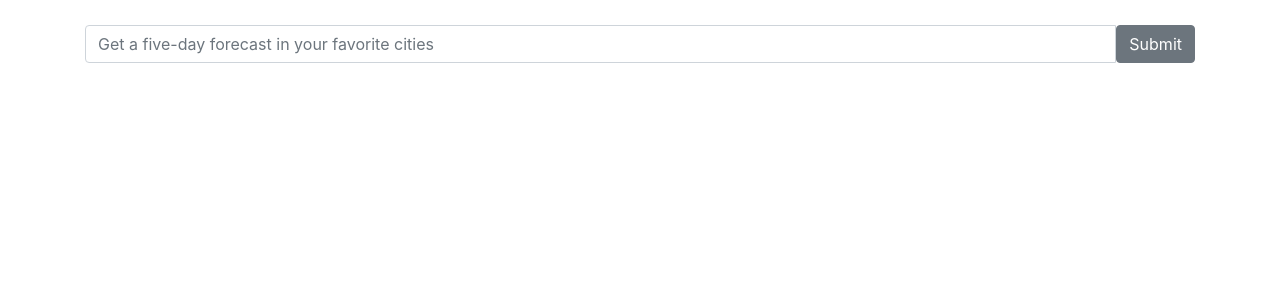
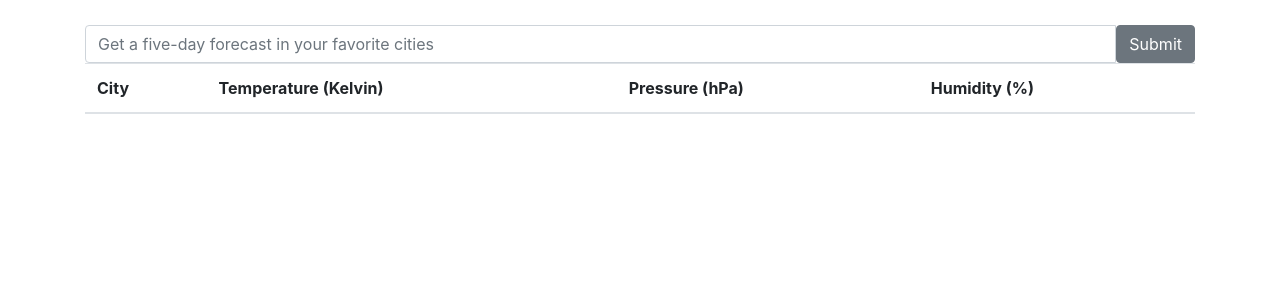
Before and after one commit to Rpearson94/Weather, a React (Create React App) app: page / in a window 1280 px wide. Shown: the top 300 px of the page. Built offline with nearby package versions, Linux system fonts and the light colour scheme.

Commit message:
corrected issues with weather list rendering improperly.

```diff
--- a/src/containers/weather_list.js
+++ b/src/containers/weather_list.js
@@ -4,14 +4,26 @@ import { connect } from 'react-redux';
 class WeatherList extends Component {
   renderWeather(cityData) {
     const name = cityData.city.name;
-    return <tr key={name}></tr>;
+    return (
+      <tr key={name}>
+        <td>{name}</td>
+        <td>{cityData.list[0].main.temp}</td>{' '}
+        <td>{cityData.list[0].main.pressure}</td>{' '}
+        <td>{cityData.list[0].main.humidity}</td>
+      </tr>
+    );
   }
 
   render() {
     return (
       <table className='table table-hover'>
         <thead>
-          <tr></tr>
+          <tr>
+            <th>City</th>
+            <th>Temperature (Kelvin)</th>
+            <th>Pressure (hPa)</th>
+            <th>Humidity (%)</th>
+          </tr>
         </thead>
         <tbody>{this.props.weather.map(this.renderWeather)}</tbody>
       </table>
@@ -19,6 +31,8 @@ class WeatherList extends Component {
   }
 }
 
+// function mapStateToProps(state){ // return { weather:state.weather }; // }
+// ES6 equivalent for the function above
 function mapStateToProps({ weather }) {
   return { weather };
 }
```
